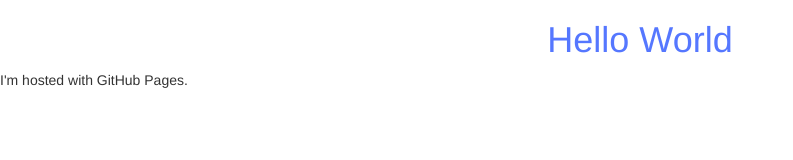
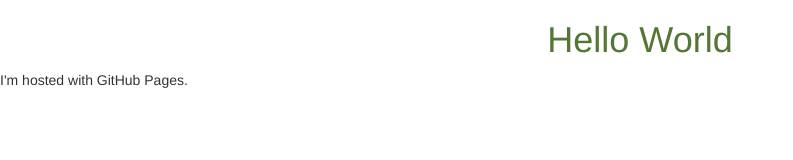
Before and after one commit to tancrededlm/tancrede.github.io, a plain HTML site: page index.html in a window 1280 px wide. Shown: the whole page, without its empty margins (0-793 px from the left). Drawn offline with nearby package versions, Linux system fonts and the light colour scheme.

Commit message:
Update style.css

```diff
--- a/css/style.css
+++ b/css/style.css
@@ -3,6 +3,6 @@
 
 
 h1 {
-	color: #5577FF;
+	color: #557735FF;
 	text-align: center;
 }
```
